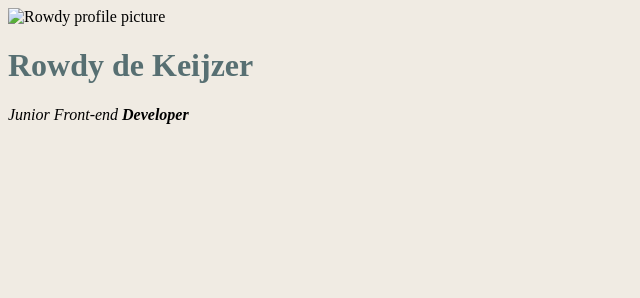
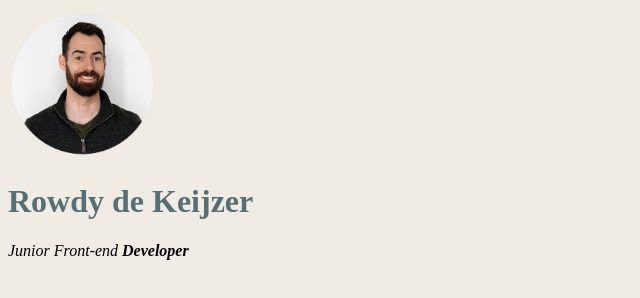
Before and after one commit to Frowdy/CV, a plain HTML site: page Profile.html in a window 1280 px wide. Shown: the whole page, without its empty margins (0-640 px from the left). Drawn offline with Linux system fonts and the light colour scheme.

Commit message:
Update Profile.html

```diff
--- a/Profile.html
+++ b/Profile.html
@@ -6,7 +6,7 @@
     <link rel="stylesheet" href="CSS/styles.css">
 </head>
 <body>
-    <img src="CV-Foto_Rowdy_profile.png" alt="Rowdy profile picture">
+    <img src="/images/CV-Foto_Rowdy_Profile.png" alt="Rowdy profile picture">
         <h1>Rowdy de Keijzer</h1>
         <p><em>Junior Front-end <strong>Developer</strong></em></p>
 </body>
```
